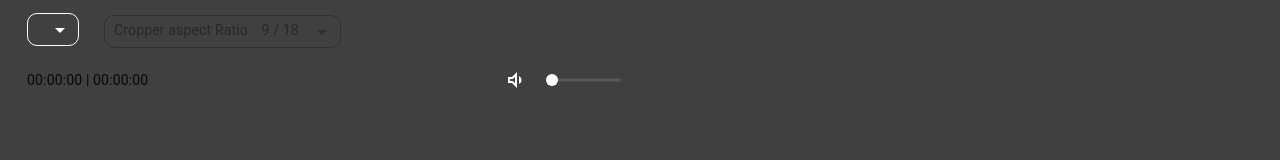
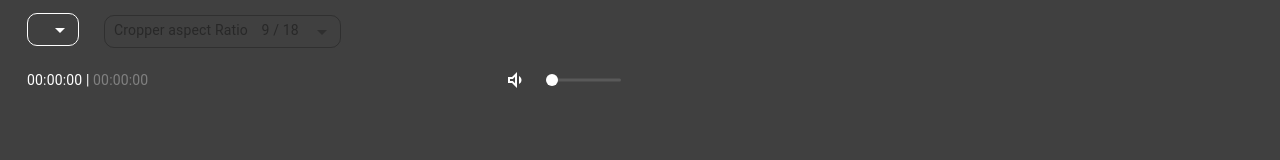
Before and after one commit to ritrik-dev/video-cropper, a React (Create React App) app: page / in a window 1280 px wide. Shown: the part 358-518 px from the top of the page. Built offline with nearby package versions, Linux system fonts and the light colour scheme.

Commit message:
fix : few changes

```diff
--- a/src/App.scss
+++ b/src/App.scss
@@ -46,6 +46,12 @@
         display: flex;
         align-items: center;
         justify-content: space-between;
+        & .time-stamp {
+          color: white;
+          & span {
+            color: grey;
+          }
+        }
         & .volume-sub-container {
           width: 20%;
           display: flex;
--- a/src/components/Cropper.js
+++ b/src/components/Cropper.js
@@ -17,6 +17,7 @@ const Cropper = (props) => {
     isDragging = true;
     startX = e.clientX;
     startLeft = parseInt(window.getComputedStyle(cropperRef.current).left, 10);
+    // startLeft = window.getComputedStyle(cropperRef.current).left
     cropperRef.current.style.cursor = "grabbing";
   };
 
@@ -55,6 +56,8 @@ const Cropper = (props) => {
       height: cropperRef.current.offsetHeight,
       left: parseInt(cropperRef.current.style.left, 10) || 0,
       top: parseInt(cropperRef.current.style.top, 10) || 0,
+      // left: cropperRef.current.style.left || 0,
+      // top: cropperRef.current.style.top || 0,
     };
     handleCropChange(cropArea);
   };
--- a/src/components/SourceVideo.js
+++ b/src/components/SourceVideo.js
@@ -184,16 +184,18 @@ const SourceVideo = (props) => {
           </Select>
         </Box>
         <Box className="volume-container container">
-          <Typography variant="body2">
+          <Typography variant="body2" className="time-stamp">
             {useMemo(
               () => formatDuration(currVideoDuration),
               [currVideoDuration]
             )}{" "}
             |{" "}
-            {useMemo(
-              () => formatDuration(totalVideoDuration),
-              [totalVideoDuration]
-            )}
+            <span>
+              {useMemo(
+                () => formatDuration(totalVideoDuration),
+                [totalVideoDuration]
+              )}
+            </span>
           </Typography>
           <Box className="volume-sub-container">
             <IconButton
```
